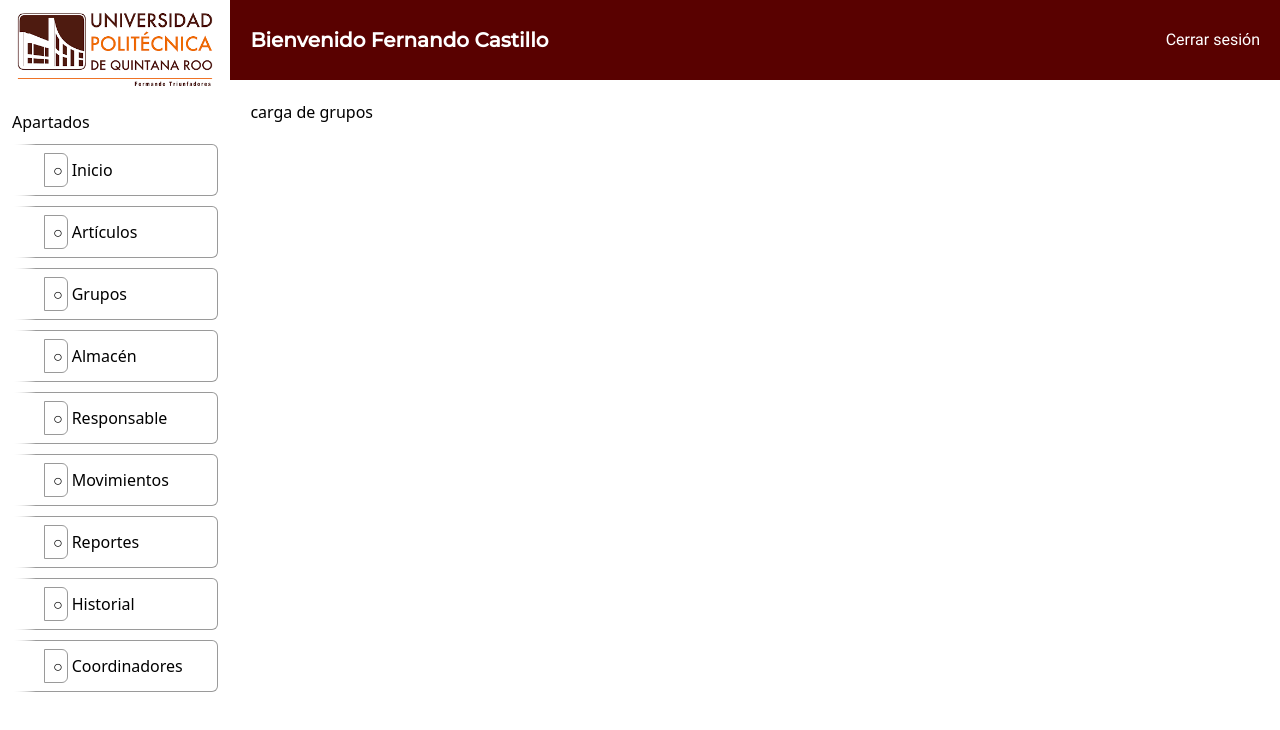
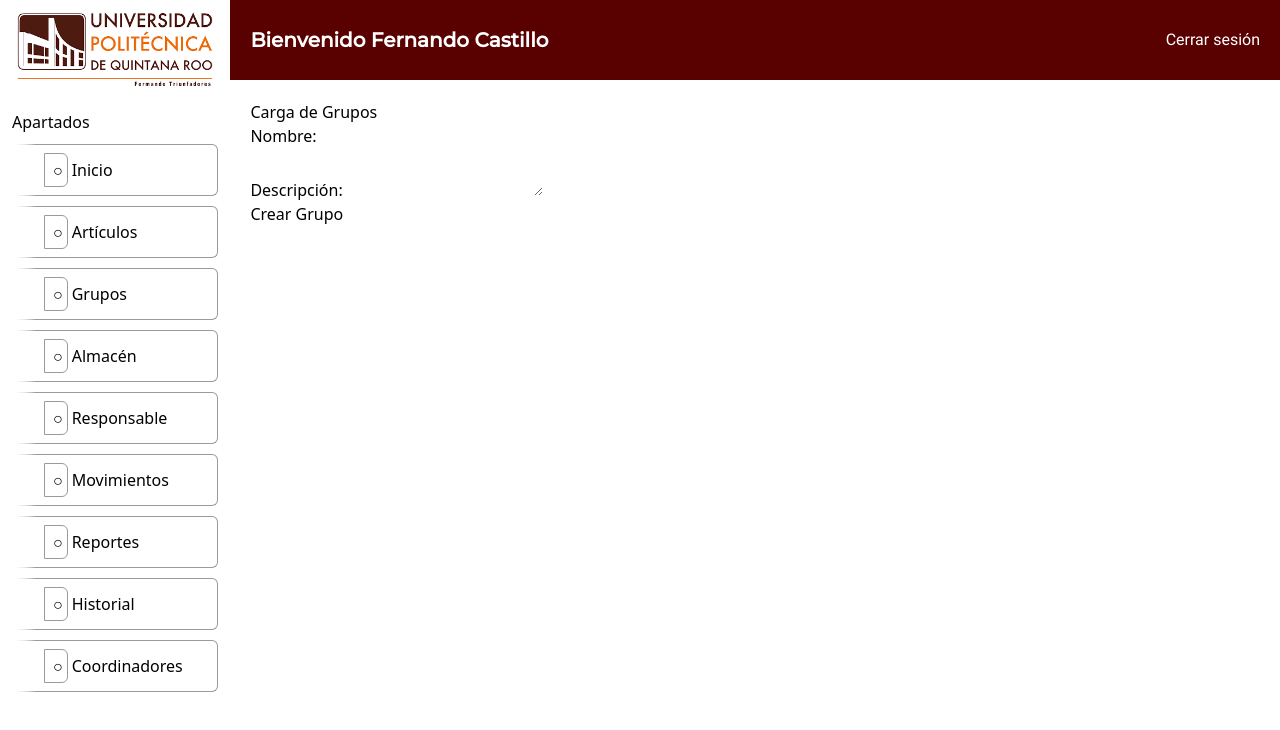
Before and after one commit to david-baca/InventarioCIC, a React (Vite) app in the folder interface/: page /groups/load in a window 1280 px wide. Shown: the top 730 px of the page. Built offline with nearby package versions, Linux system fonts and the light colour scheme; a web font is replaced by a local one.

Commit message:
Update load.jsx

```diff
--- a/interface/src/pages/Grupos/load.jsx
+++ b/interface/src/pages/Grupos/load.jsx
@@ -1,10 +1,56 @@
-import { useState, useEffect } from 'react';
+import axios from 'axios';
+import { useState } from 'react';
 import { useNavigate } from 'react-router-dom';
+
+// Función de petición para crear un nuevo grupo
+export const peticionCrear = () => {
+  const baseApi = import.meta.env.VITE_BASE_API;
+  const instance = axios.create({ baseURL: baseApi });
+
+  const Crear = async (data) => {
+    try {
+      const response = await instance.post('/grupos', data);
+      return response.data; // Ajusta según la respuesta esperada
+    } catch (error) {
+      console.error(error.response?.data?.error || error.message);
+      throw new Error(error.response?.data?.error || 'Error al crear el grupo');
+    }
+  };
+
+  return { Crear };
+};
+
+// Vista de Carga de Grupos
 const ViewGrupLoad = () => {
+  const navigate = useNavigate();
+  const [nombre, setNombre] = useState('');
+  const [descripcion, setDescripcion] = useState('');
+  const Peticion = peticionCrear();
+
+  const handleSubmit = async (e) => {
+    e.preventDefault();
+    try {
+      await Peticion.Crear({ nombre, descripcion });
+      navigate('/grupos'); // Redirigir después de crear
+    } catch (error) {
+      console.error('Error al crear el grupo:', error.message);
+    }
+  };
+
   return (
-    <>
-        <h1>carga de grupos</h1>
-    </>
+    <form onSubmit={handleSubmit}>
+      <h1>Carga de Grupos</h1>
+      <div>
+        <label>Nombre:</label>
+        <input type="text" value={nombre} onChange={(e) => setNombre(e.target.value)} required />
+      </div>
+      <div>
+        <label>Descripción:</label>
+        <textarea value={descripcion} onChange={(e) => setDescripcion(e.target.value)} required />
+      </div>
+      <button type="submit">Crear Grupo</button>
+    </form>
   );
 };
+
 export default ViewGrupLoad;
```
